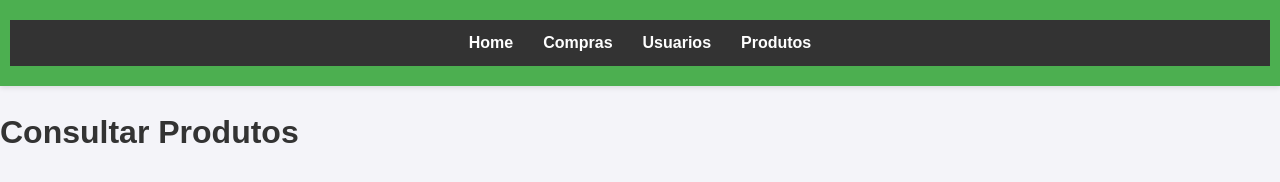
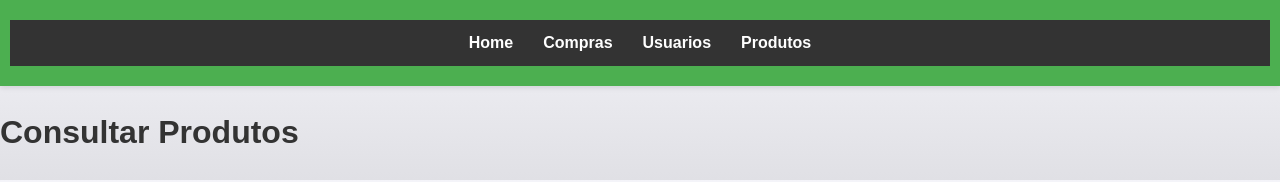
Before and after one commit to brendajsilva/modelagem_tb, a website: page produto.html in a window 1280 px wide. Drawn offline with Linux system fonts and the light colour scheme.

Commit message:
terceira versão-testando outras cores

```diff
--- a/style.css
+++ b/style.css
@@ -2,7 +2,7 @@ body {
     font-family: 'Arial', sans-serif;
     margin: 0;
     padding: 0;
-    background-color: #f4f4f9;
+    background: linear-gradient(to bottom, #f4f4f9, #e0e0e5); /* Gradiente linear */
     color: #333;
     line-height: 1.6;
 }
```
